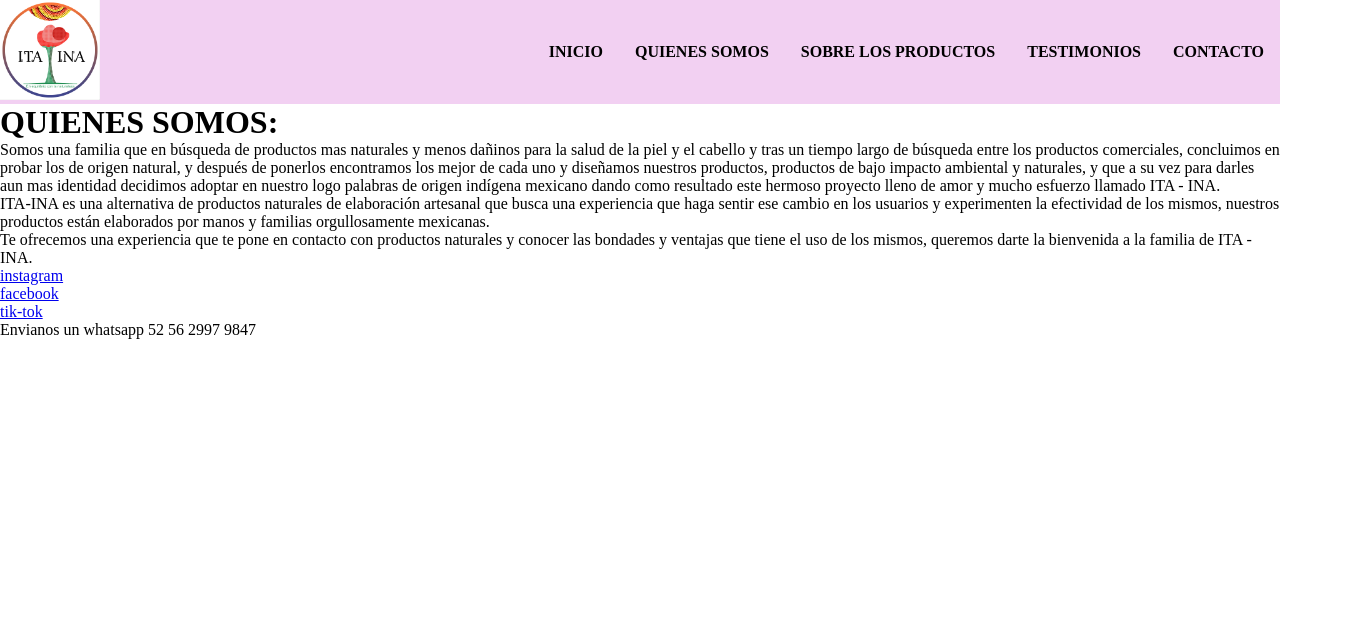
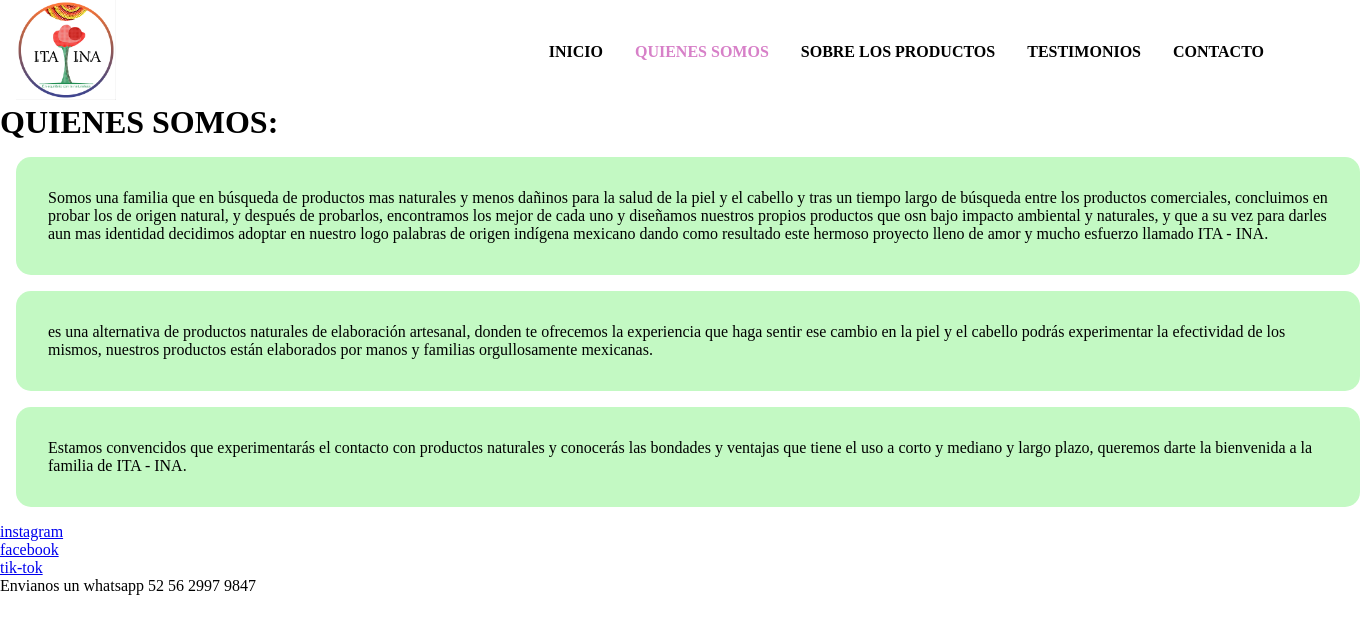
Before and after one commit to irodm/sass_1, a website: page quienes somos.html in a window 1280 px wide. Shown: the whole page, 1360 px wide, since content can reach past the window. Drawn offline with Linux system fonts and the light colour scheme.

Commit message:
terceraentrega

```diff
--- a/package.json
+++ b/package.json
@@ -11,6 +11,6 @@
   "author": "",
   "license": "ISC",
   "dependencies": {
-    "node-sass": "^7.0.1"
+    "joi": "^17.6.0"
   }
 }
--- a/quienes somos.html
+++ b/quienes somos.html
@@ -5,7 +5,7 @@
     <meta charset="UTF-8">
     <meta http-equiv="X-UA-Compatible" content="IE=edge">
     <meta name="viewport" content="width=device-width, initial-scale=1.0">
-    <link rel="stylesheet" href="/css/style.css">
+    <link rel="stylesheet" href="css/style.css">
     <title>Ita-Ina</title>
 </head>
 
@@ -28,17 +28,22 @@
     <main class="main">
         <div>
             <h1>QUIENES SOMOS:</h1>
-            <p>Somos una familia que en búsqueda de productos mas naturales y menos dañinos para la salud de la piel y
+            <p class="card">Somos una familia que en búsqueda de productos mas naturales y menos dañinos para la salud
+                de la piel y
                 el cabello y tras un tiempo largo de búsqueda entre los productos comerciales, concluimos en probar los
-                de origen natural, y después de ponerlos encontramos los mejor de cada uno y diseñamos nuestros
-                productos, productos de bajo impacto ambiental y naturales, y que a su vez para darles aun mas identidad
+                de origen natural, y después de probarlos, encontramos los mejor de cada uno y diseñamos nuestros
+                propios
+                productos que osn bajo impacto ambiental y naturales, y que a su vez para darles aun mas identidad
                 decidimos adoptar en nuestro logo palabras de origen indígena mexicano dando como resultado este hermoso
                 proyecto lleno de amor y mucho esfuerzo llamado ITA - INA.</p>
-                <p>ITA-INA es una alternativa de productos naturales de elaboración artesanal que busca una experiencia que
-                haga sentir ese cambio en los usuarios y experimenten la efectividad de los mismos, nuestros productos
-                están elaborados por manos y familias orgullosamente mexicanas.</p>
-                <p>Te ofrecemos una experiencia que te pone en contacto con productos naturales y conocer las bondades y
-                ventajas que tiene el uso de los mismos, queremos darte la bienvenida a la familia de ITA - INA.</p>
+                <p class="card"> es una alternativa de productos naturales de elaboración artesanal, donden te ofrecemos la
+                experiencia que
+                haga sentir ese cambio en la piel y el cabello podrás experimentar la efectividad de los mismos,
+                nuestros productos
+                están elaborados por manos y familias orgullosamente mexicanas.
+                <p class="card">Estamos convencidos que experimentarás el contacto con productos naturales y conocerás las bondades y
+                ventajas que tiene el uso a corto y mediano y largo plazo, queremos darte la bienvenida a la familia de
+                ITA - INA.</p>
         </div>
     </main>
 
--- a/scss/seciones/header.scss
+++ b/scss/seciones/_header.scss
@@ -1,10 +1,11 @@
 .header{
-    background-color: rgb(242, 208, 242);
+    background-color: white;
     display: flex;
     justify-content: space-between;
     align-items: center;
     &__img{
-        margin: left 1rem;
+        margin-left:  1rem;
+
     }
     &__ul{
         display: flex;
@@ -14,6 +15,7 @@
            padding: 1rem;
         }
         &--active{
+            color: rgb(215, 128, 200);
             font-weight: bold;
         }
     }
--- /dev/null
+++ b/scss/seciones/_index.scss
@@ -0,0 +1,15 @@
+.card{
+   background-color: rgb(195, 249, 195);
+   margin: 1rem;
+   border-radius: 15px;
+   width: $ancho;
+   padding: 2rem;
+
+}
+@media (max-width: 650px){
+    .card{
+        width: $ancho/2;
+        margin: 1rem;
+    }
+
+}
--- /dev/null
+++ b/scss/seciones/variables/_footer.scss
@@ -0,0 +1,3 @@
+.footer{
+    background-color: rgb(237, 161, 174);
+}
```
Also changed, not shown: contacto.html (+9 -3 lines), index.html (+2 -1 lines), sobre los productos.html (+1 -1 lines), testimonios.html (+1 -1 lines), css/style.css, scss/seciones/_tamanios.scss (renamed from scss/seciones/tamanios.scss), scss/seciones/index.scss (deleted), 1 other file.
